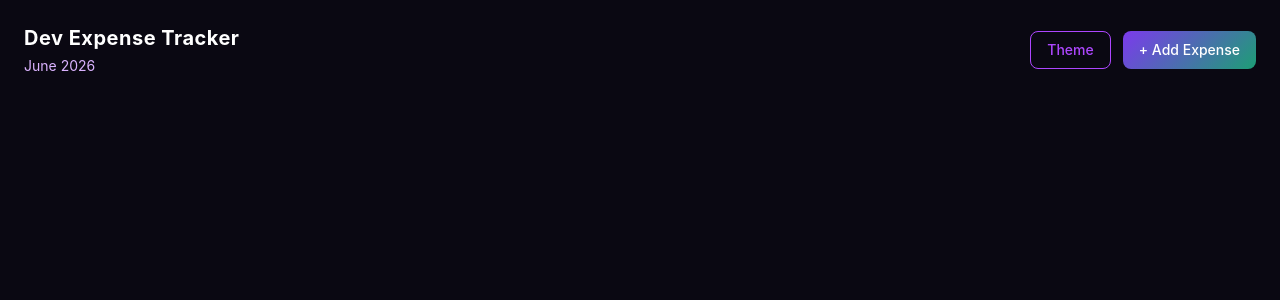
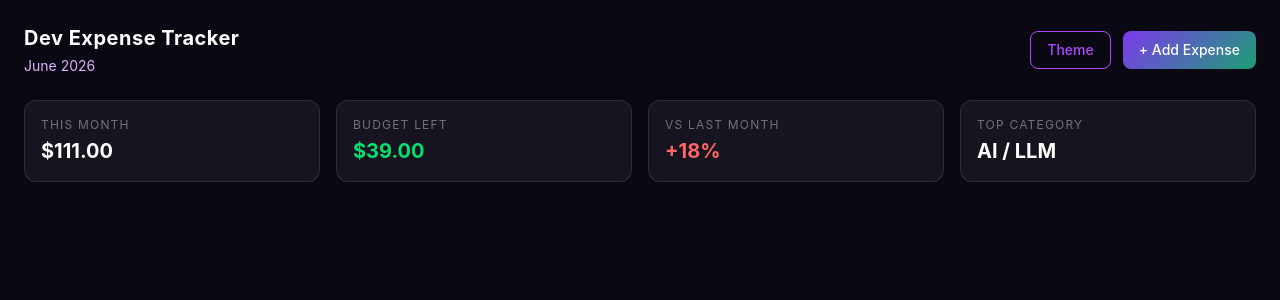
Before and after one commit to alexjeandev/dev-expense-tracker, a React (Vite) app: page / in a window 1280 px wide. Shown: the top 300 px of the page. Built offline with nearby package versions, Linux system fonts and the light colour scheme.

Commit message:
feat(metrics): add metric card component with color props

```diff
--- a/src/App.tsx
+++ b/src/App.tsx
@@ -1,9 +1,20 @@
 import Header from './components/Header.tsx'
+import MetricCard from './components/MetricCard.tsx'
 
 function App() {
   return (
     <div className="min-h-screen w-full p-6">
       <Header />
+
+      {/* Metrics bar */}
+      <div className="grid grid-cols-4 gap-4 mb-6">
+        <MetricCard label="This month" value="$111.00" />
+        <MetricCard label="Budget left" value="$39.00" color='green'/>
+        <MetricCard label="vs last month" value="+18%" color='red' />
+        <MetricCard label="Top category" value="AI / LLM" />
+      </div>
+
+
     </div>
   )
 }
--- /dev/null
+++ b/src/components/MetricCard.tsx
@@ -0,0 +1,23 @@
+type MetricCardProps = {
+    label: string
+    value: string
+    color?: 'green'| 'red'| 'default'
+}
+
+
+function MetricCard({label, value, color}: MetricCardProps) {
+
+    const colorMap = {
+        green: 'text-green-400',
+        red: 'text-red-400',
+        default: 'text-white'
+    }
+    return (
+        <div className="bg-white/5 border border-white/10 rounded-xl p-4">
+            <p className="text-white/40 text-xs uppercase tracking-widest mb-1">{label}</p>
+            <p className={`${colorMap[color || 'default']} font-bold text-xl`}>{value}</p>
+        </div>
+    )
+}
+
+export default MetricCard
```
